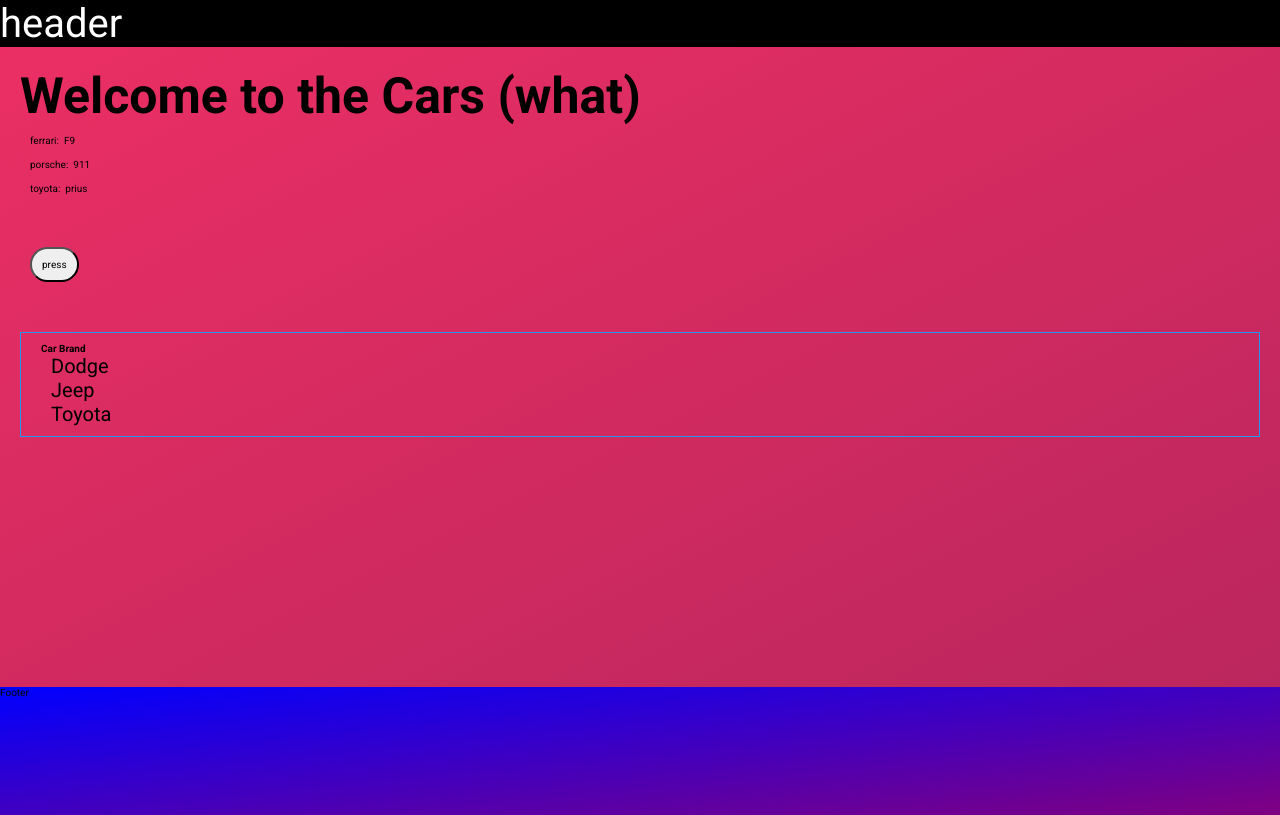
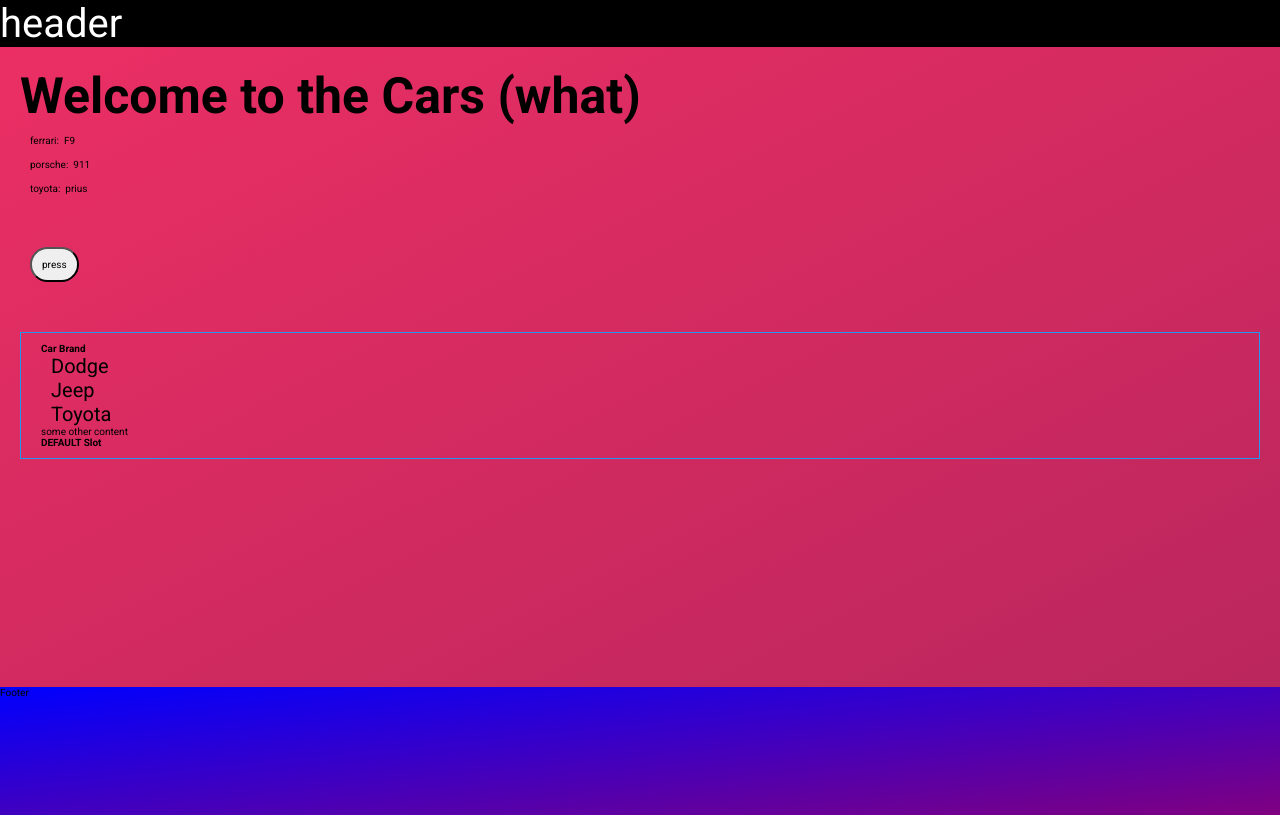
Before and after one commit to stevenleelawson/comp-project-vue, a Vue app: page / in a window 1280 px wide. Built offline with nearby package versions, Linux system fonts and the light colour scheme.

Commit message:
adding named slots

```diff
--- a/src/App.vue
+++ b/src/App.vue
@@ -1,70 +1,26 @@
 <template>
+  <div>
 	<app-header></app-header>
 	<div class="container">
-		<comp-cars :cars="cars"></comp-cars>
-		<comp-brands>
-			<ul>
-				<li v-for="(brand, index) in brands" :key="brand + index">{{ brand }}</li>
-			</ul>
-		</comp-brands>
-
+		<h1>arya bnada</h1>
+		<compLife></compLife>
 	</div>
 	<app-footer></app-footer>
+  </div>
 </template>
 
 <script>
-	import Footer from './components/header-footer/Footer.vue';
-	import compCars from './components/Cars';
-	import compBrands from './components/Cars/Brand.vue';
+import compLife from './components/Life';
+import appFooter from './components/header-footer/Footer.vue'
 
-	export default {
-		components: {
-			'app-footer': Footer,
-			compCars,
-			compBrands,
-		},
-		data() {
-			return {
-				cars: [
-					{ model: 'F9', brand: 'ferrari'},
-					{ model: '911', brand: 'porsche'},
-					{ model: 'prius', brand: 'toyota'},
-				],
-				brands: ['Dodge', 'Jeep', 'Toyota']
-			}
-		},
-		provide() {
-			return {
-				changeCar: this.changeCar,
-				cars: this.cars,
-			}
-		},
-		methods: {
-			changeCar() {
-				this.cars[0].brand = 'Taco'
-			}
-		}
+export default {
+	components: {
+		compLife,
+		appFooter
 	}
+}
 </script>
 
 <style>
-	* {
-		margin: 0;
-		padding: 0;
-		box-sizing: border-box;
-		font-size: 10px;
-		font-family: 'Roboto', sans-serif;
-	}
 
-	.container {
-		font-size: 3rem;
-		/* min-height: 84vh; */
-		padding: 20px;
-		background-image: linear-gradient(to right bottom, #eb2f64, #BA265D);
-		color: #333;
-		height: 80vh;
-	}
-	div {
-		color:black;
-	}
 </style>
--- /dev/null
+++ b/src/App2.vue
@@ -0,0 +1,76 @@
+<template>
+	<app-header></app-header>
+	<div class="container">
+		<comp-cars :cars="cars"></comp-cars>
+		<comp-brands>
+			<template v-slot:brands>
+				<ul>
+					<li v-for="(brand, index) in brands" :key="brand + index">{{ brand }}</li>
+				</ul>
+			</template>
+			<template v-slot:other>
+				<div>some other content</div>
+			</template>
+			<strong>DEFAULT Slot</strong>
+		</comp-brands>
+
+	</div>
+	<app-footer></app-footer>
+</template>
+
+<script>
+	import Footer from './components/header-footer/Footer.vue';
+	import compCars from './components/Cars';
+	import compBrands from './components/Cars/Brand.vue';
+
+	export default {
+		components: {
+			'app-footer': Footer,
+			compCars,
+			compBrands,
+		},
+		data() {
+			return {
+				cars: [
+					{ model: 'F9', brand: 'ferrari'},
+					{ model: '911', brand: 'porsche'},
+					{ model: 'prius', brand: 'toyota'},
+				],
+				brands: ['Dodge', 'Jeep', 'Toyota']
+			}
+		},
+		provide() {
+			return {
+				changeCar: this.changeCar,
+				cars: this.cars,
+			}
+		},
+		methods: {
+			changeCar() {
+				this.cars[0].brand = 'Taco'
+			}
+		}
+	}
+</script>
+
+<style>
+	* {
+		margin: 0;
+		padding: 0;
+		box-sizing: border-box;
+		font-size: 10px;
+		font-family: 'Roboto', sans-serif;
+	}
+
+	.container {
+		font-size: 3rem;
+		/* min-height: 84vh; */
+		padding: 20px;
+		background-image: linear-gradient(to right bottom, #eb2f64, #BA265D);
+		color: #333;
+		height: 80vh;
+	}
+	div {
+		color:black;
+	}
+</style>
--- a/src/components/Cars/Brand.vue
+++ b/src/components/Cars/Brand.vue
@@ -1,6 +1,8 @@
 <template>
 	<div class="car_brands">
 		<h3>Car Brand</h3>
+		<slot name="brands"></slot>
+		<slot name="other"></slot>
 		<slot></slot>
 	</div>
 </template>
--- /dev/null
+++ b/src/components/Life/index.vue
@@ -0,0 +1,31 @@
+<template>
+	<div>
+		<h1>{{ text }}</h1>
+		<button @click="this.text = 'changed...'">Trigger update</button>
+	</div>
+</template>
+
+<script>
+	export default {
+		data() {
+			return {
+				text: 'Lyyyfe'
+			}
+		},
+		beforeCreate() {
+			console.log('1 be4 create', this.text)
+		},
+		created() {
+			console.log('2 create', this.text)
+		},
+		beforeMount() {
+			console.log('3 beforemount', this.text)
+		},
+		mounted() {
+			console.log('4 mount', this.text)
+		},
+		beforeUpdate() {
+			console.log('5update', this.text)
+		},
+	}
+</script>
--- a/src/main.js
+++ b/src/main.js
@@ -1,10 +1,10 @@
 import { createApp } from 'vue';
-import App from './App';
+import App2 from './App2';
 
 // globally register components
 import Header from '../src/components/header-footer/Header';
 
-const app = createApp(App);
+const app = createApp(App2);
 
 
 // note: Vue converts to kebab-case under the hood
```
